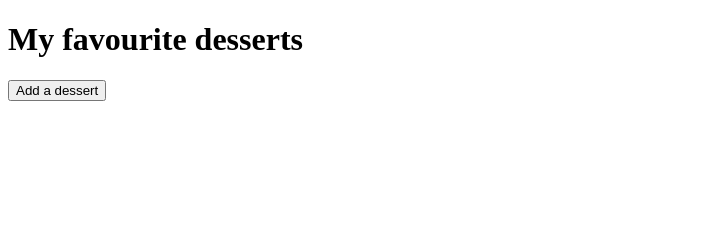
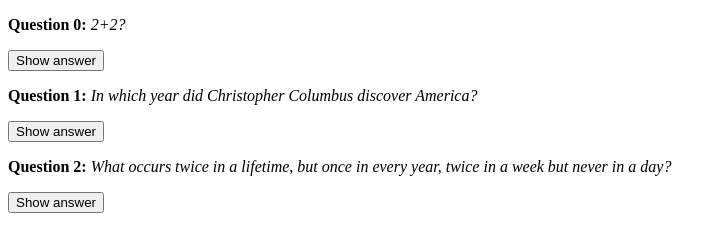
Before and after one commit to Mariciano95/javascript-course-files, a plain HTML site: page React to events/CC_4-Interactive-Quiz/index.html in a window 1280 px wide. Shown: the whole page, without its empty margins (0-727 px from the left). Drawn offline with Linux system fonts and the light colour scheme.

Commit message:
fixed markup for the CC_4 CC

```diff
--- a/React to events/CC_4-Interactive-Quiz/index.html
+++ b/React to events/CC_4-Interactive-Quiz/index.html
@@ -6,12 +6,7 @@
     <title>React to events</title>
 </head>
 <body>
-    <h1>My favourite desserts</h1>
-
-	<ul id="desserts">
-	</ul>
-
-   <p><button id="addButton">Add a dessert</button></p>
+    <div id="content"></div>
     <script src="script.js"></script>
 </body>
 </html>
```
